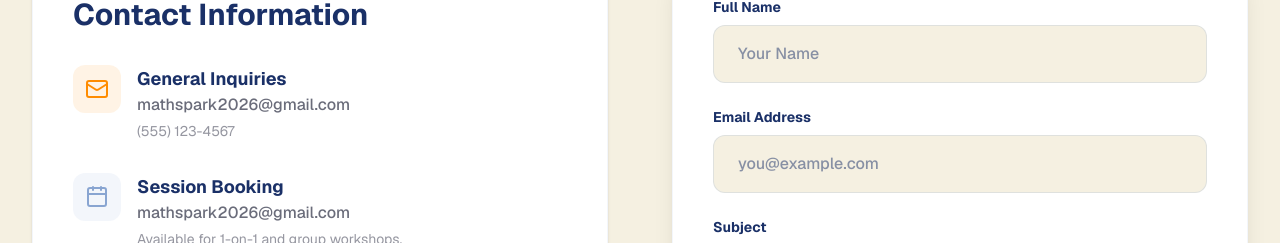
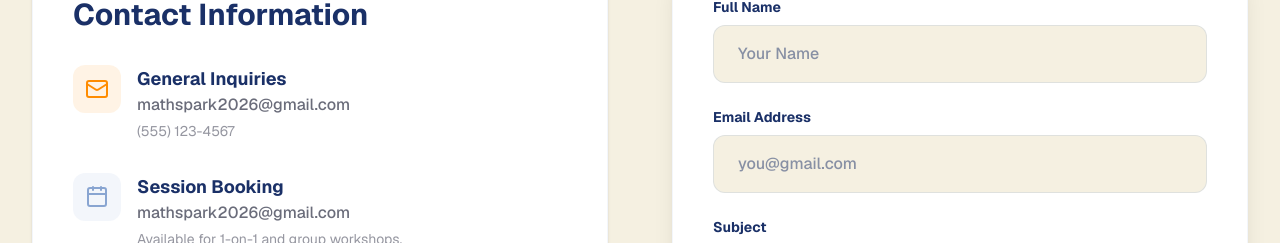
Before and after one commit to mukundneema/MathSpark, a Next.js app: page /contact in a window 1280 px wide. Shown: the part 442-685 px from the top of the page. Built offline with nearby package versions, Linux system fonts and the light colour scheme.

Commit message:
Update email placeholder in ContactForm

```diff
--- a/src/components/ContactForm.tsx
+++ b/src/components/ContactForm.tsx
@@ -121,7 +121,7 @@ export default function ContactForm() {
                 required
                 value={formData.email}
                 onChange={handleChange}
-                placeholder="you@example.com"
+                placeholder="you@gmail.com"
                 className="w-full px-6 py-4 rounded-xl bg-brand-classic-cream border border-brand-soft-blue/20 focus:outline-none focus:border-brand-orange transition-colors text-brand-deep-navy font-medium"
               />
             </div>
```
